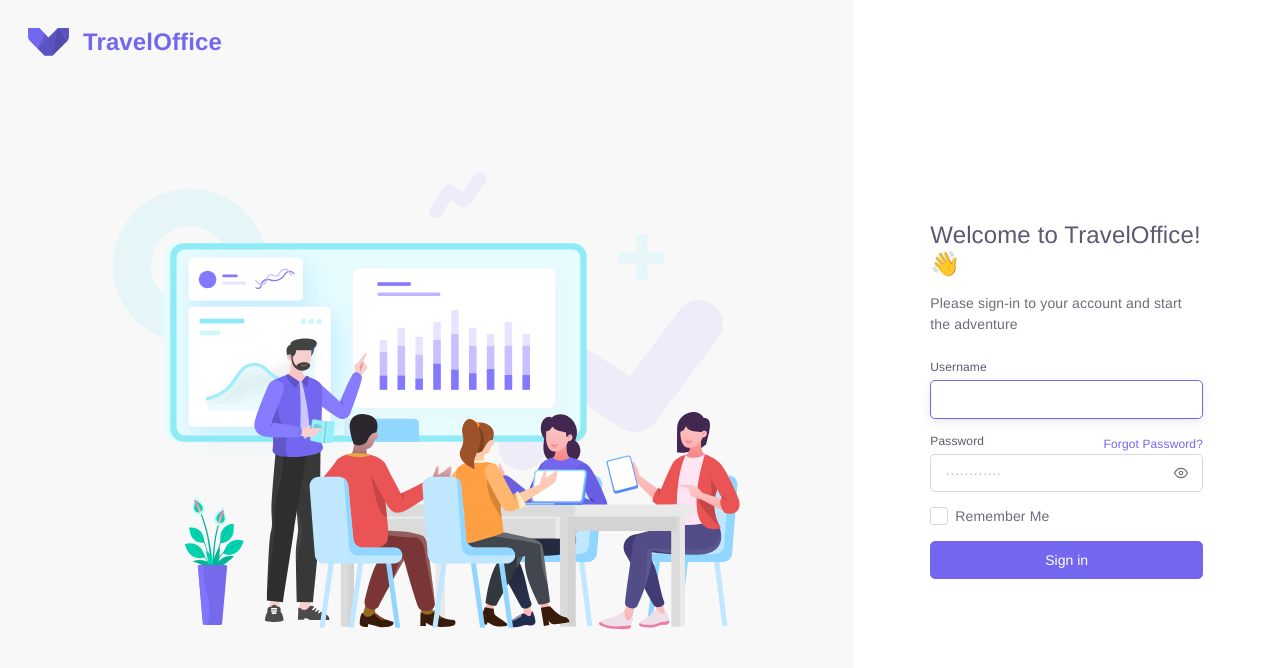
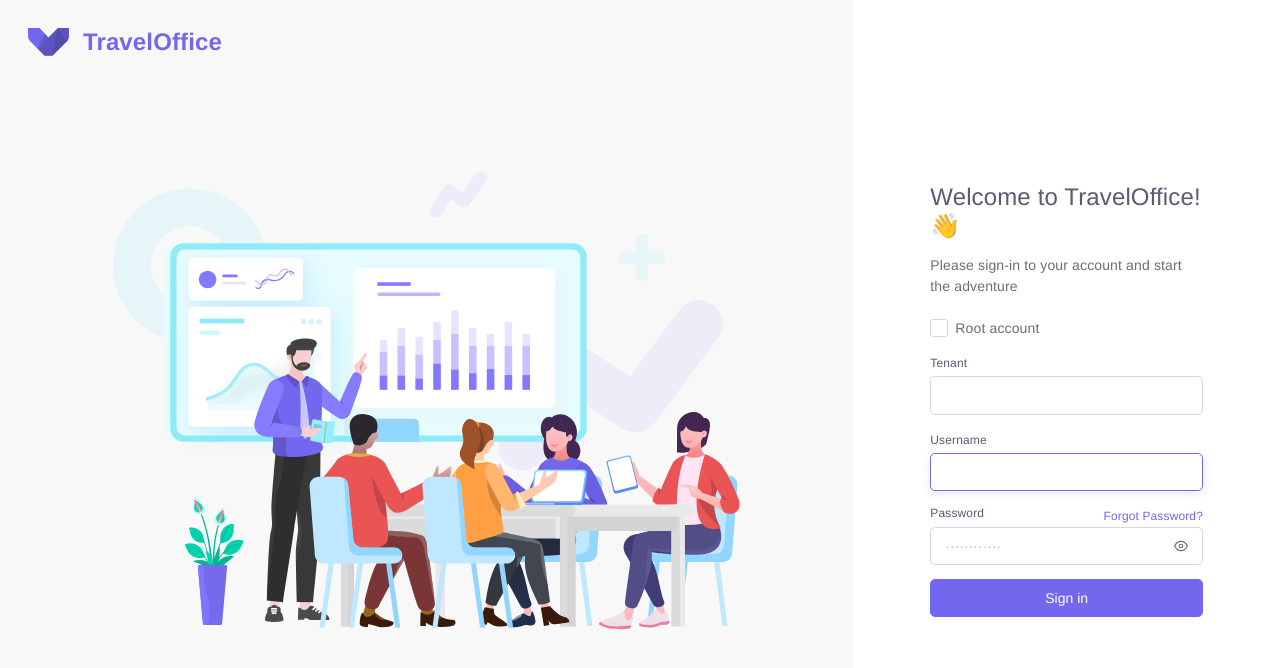
Before and after one commit to TravelOffice/sso-page, a React (Create React App) app: page /sign-in in a window 1280 px wide. Shown: the top 668 px of the page. Built offline with nearby package versions, Linux system fonts and the light colour scheme; what amazon-cognito-identity-js would draw is missing.

Commit message:
feat: add tenant in the login page

```diff
--- a/src/features/SignIn/SignIn.tsx
+++ b/src/features/SignIn/SignIn.tsx
@@ -15,6 +15,7 @@ import authProvider from '@providers/AuthProvider';
 import toasty from '@components/Toasty/Toasty';
 
 interface SignInParams {
+  tenant: string,
   username: string,
   password: string,
   rememberMe: boolean,
@@ -29,10 +30,13 @@ const schema = yup.object().shape({
     .required('Please enter password'),
 });
 
-function useSignIn() {
+export default function SignIn() {
+  const [rootAccount, setRootAccount] = useState(false);
   const [isSigningIn, setIsSigningIn] = useState(false);
-  const signIn = useCallback((params: SignInParams) => {
+  const signInCallback = useCallback((params: SignInParams) => {
     setIsSigningIn(true);
+    console.log(rootAccount);
+    if (rootAccount) {
       authProvider.signIn(params.username, params.password).then((session) => {
         const message = { type: 'cognito-signin', session };
         window.parent.postMessage(message, '*');
@@ -42,16 +46,25 @@ function useSignIn() {
       }).finally(() => {
         setIsSigningIn(false);
       });
-  }, []);
-  return { signIn, isSigningIn };
+    } else {
+      const usernameTenant = `${params.tenant}#${params.username}`;
+      console.log(usernameTenant);
+      authProvider.signIn(usernameTenant, params.password).then((session) => {
+        const message = { type: 'cognito-signin', session };
+        window.parent.postMessage(message, '*');
+        toasty.show({ title: 'Success!', type: 'success', message: 'Login sucsessfully' });
+      }).catch((error: Error) => {
+        toasty.show({ title: 'Error!', type: 'error', message: error.message });
+      }).finally(() => {
+        setIsSigningIn(false);
+      });
     }
+  }, [rootAccount]);
 
-export default function SignIn() {
-  const [rememberMe, setRememberMe] = useState(false);
-  const { signIn, isSigningIn } = useSignIn();
   const {
     control, handleSubmit, formState: { errors },
   } = useForm<SignInParams>({ resolver: yupResolver(schema) });
+
   return (
     <div className="auth-wrapper auth-cover">
       <Row className="auth-inner m-0">
@@ -70,7 +83,36 @@ export default function SignIn() {
               Welcome to TravelOffice! 👋
             </CardTitle>
             <CardText className="mb-2">Please sign-in to your account and start the adventure</CardText>
-            <Form className="auth-login-form mt-2" onSubmit={handleSubmit(signIn)}>
+            <Form className="auth-login-form mt-2" onSubmit={handleSubmit(signInCallback)}>
+              <div className="form-check mb-1">
+                <Input type="checkbox" id="root-account" defaultChecked={rootAccount} onChange={(event) => setRootAccount(event.target.checked)} />
+                <Label className="form-check-label" for="root-account">
+                  Root account
+                </Label>
+              </div>
+              { rootAccount ? (
+                <div />
+              )
+                : (
+                  <div className="mb-1">
+                    <Label className="form-label-font-size" for="tenant">
+                      Tenant
+                    </Label>
+                    <Controller
+                      name="tenant"
+                      control={control}
+                      render={({ field }) => (
+                        <Input
+                          autoFocus
+                          type="text"
+                          invalid={!!errors.tenant}
+                          {...field}
+                        />
+                      )}
+                    />
+                    {errors.tenant && <FormFeedback>{errors.tenant.message}</FormFeedback>}
+                  </div>
+                )}
               <div className="mb-1">
                 <Label className="form-label-font-size" for="login-email">
                   Username
@@ -107,12 +149,6 @@ export default function SignIn() {
                 />
                 {errors.password && <FormFeedback>{errors.password.message}</FormFeedback>}
               </div>
-              <div className="form-check mb-1">
-                <Input type="checkbox" id="remember-me" defaultChecked={rememberMe} onChange={(event) => setRememberMe(event.target.checked)} />
-                <Label className="form-check-label" for="remember-me">
-                  Remember Me
-                </Label>
-              </div>
               <Button type="submit" color="primary" block disabled={isSigningIn}>
                 {isSigningIn ? <Spinner size="sm" style={{ marginRight: 20 }} /> : 'Sign in'}
               </Button>
```
Lines whose indentation alone changed are shown as unchanged.
